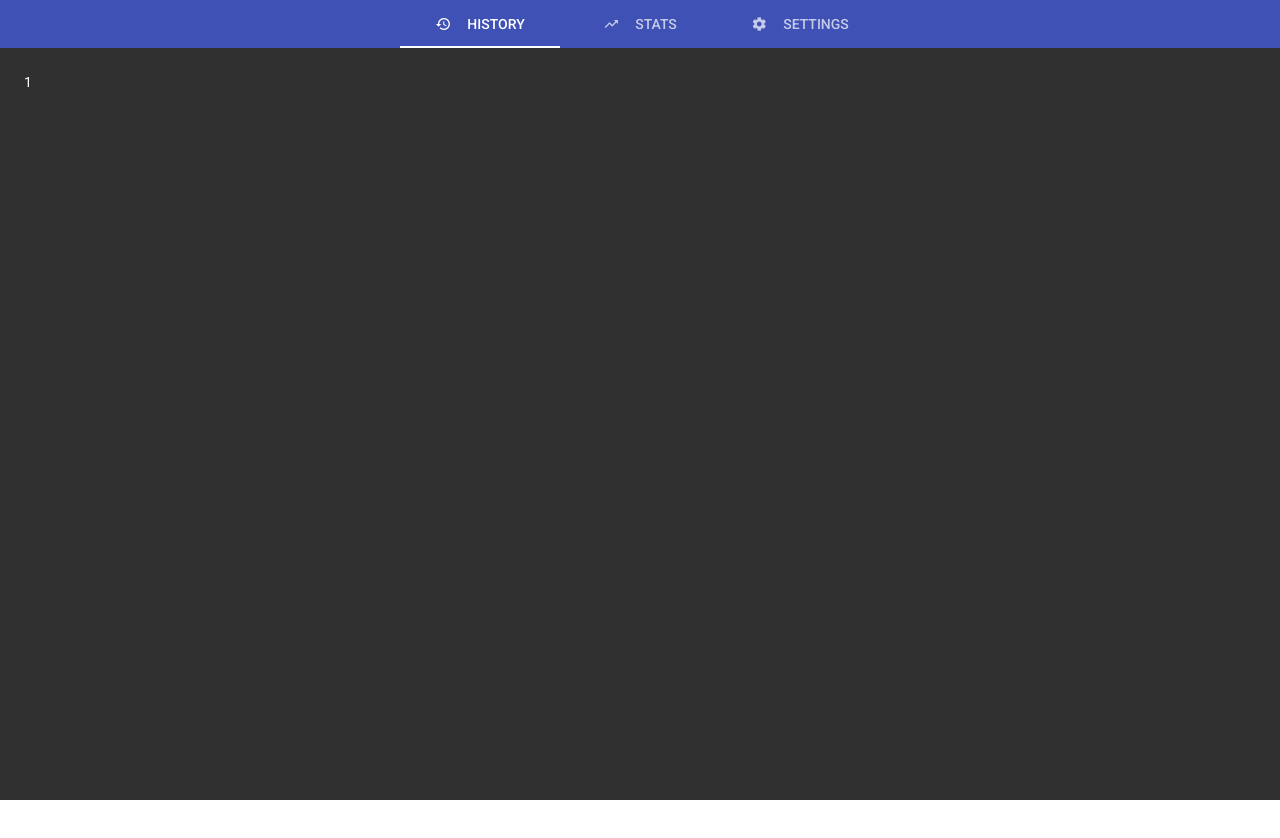
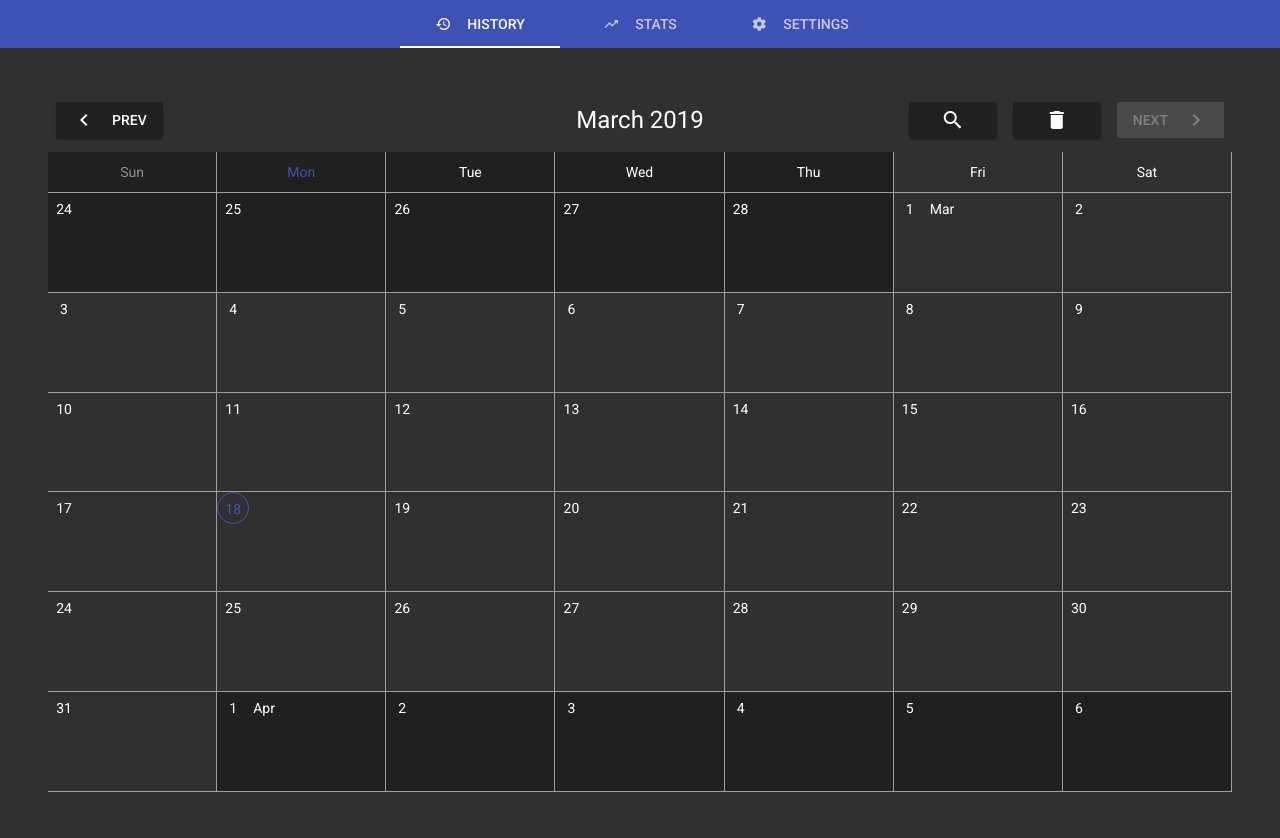
Before and after one commit to sereneblue/chrono, a Vue app: page / in a window 1280 px wide. Shown: the top 838 px of the page. Before the commit the page ends 800 px from the top, so only its background shows below. Built offline with nearby package versions, Linux system fonts and the light colour scheme; no server answers; the HTML template or start-up script is replaced by a standard one.

Commit message:
add history view and component

```diff
--- a/src/options/App.vue
+++ b/src/options/App.vue
@@ -24,7 +24,7 @@
 
       <v-tab-item key="history">
         <v-container fluid>
-          1
+          <HistoryView />
         </v-container>
       </v-tab-item>
 
@@ -44,12 +44,14 @@
 </template>
 
 <script>
+import HistoryView from './history/HistoryView.vue';
 import StatsView from './stats/StatsView.vue';
 import SettingsView from './settings/SettingsView.vue';
 
 export default {
   name: 'App',
   components: {
+    HistoryView,
     StatsView,
     SettingsView
   },
--- /dev/null
+++ b/src/options/history/HistoryView.vue
@@ -0,0 +1,113 @@
+<template>
+  <v-container fill-height fluid grid-list-md text-lg-center>
+    <v-layout align-center wrap>
+      <v-flex
+        sm4
+        xs12
+        class="text-sm-left text-xs-center"
+      >
+        <v-btn @click="prev()">
+          <v-icon
+            left
+          >
+            keyboard_arrow_left
+          </v-icon>
+          Prev
+        </v-btn>
+      </v-flex>
+      <v-flex
+        sm4
+        xs12
+        class="headline text-xs-center"
+      >
+        {{ month }}
+      </v-flex>
+      <v-flex
+        sm4
+        xs12
+        class="text-sm-right text-xs-center"
+      >
+        <v-btn>
+          <v-icon>
+            search
+          </v-icon>
+        </v-btn>
+        <v-btn>
+          <v-icon>
+            delete
+          </v-icon>
+        </v-btn>
+        <v-btn @click="next()" :disabled="isDisabled">
+          Next
+          <v-icon
+            right
+          >
+            keyboard_arrow_right
+          </v-icon>
+        </v-btn>
+      </v-flex>
+      <v-flex
+        xs12
+        class="mb-3"
+      >
+        <v-sheet height="80vh">
+          <HistoryCalendar ref="historycal" />
+        </v-sheet>
+      </v-flex>
+    </v-layout>
+  </v-container>
+</template>
+
+<script>
+import HistoryCalendar from './components/HistoryCalendar.vue';
+
+export default {
+  name: 'HistoryView',
+  components: {
+    HistoryCalendar
+  },
+  data() {
+    return {
+      currentMonth: this.$moment().format("MMMM YYYY"),
+      searchVisits: [],
+      visits: {}
+    }
+  },
+  async created() {
+    this.$store.dispatch('changeMonth', this.$moment().format('YYYY-MM-DD'));
+    await this.getVisits();
+  },
+  computed: {
+    isDisabled() {
+      return this.currentMonth == this.month;
+    },
+    month() {
+      return this.$moment(this.start).format("MMMM YYYY");
+    },
+    start() {
+      return this.$store.state.month;
+    }
+  },
+  methods: {
+    async getVisits() {
+      let m = this.$moment(this.start);
+      let date = null;
+
+      let visits = await browser.history.search({
+        text: "",
+        startTime: m.startOf('month').valueOf(),
+        endTime: m.endOf('month').valueOf(),
+        maxResults: 1000000000
+      });
+
+      this.visits = visits;
+    },
+    next() {
+      this.$refs.historycal.$refs.calendar.next();
+    },
+    prev() {
+      this.$refs.historycal.$refs.calendar.prev();
+    }
+  }
+};
+</script>
--- /dev/null
+++ b/src/options/history/components/HistoryCalendar.vue
@@ -0,0 +1,59 @@
+<template>
+  <v-calendar
+    ref="calendar"
+    v-model="start"
+    type="month"
+    :color="themeColor"
+  >
+  </v-calendar>
+</template>
+
+<script>
+export default {
+  name: 'HistoryCalendar',
+  computed: {
+    start: {
+      get() {
+        return this.$store.state.month;
+      },
+      set(date) {
+        this.$store.dispatch('changeMonth', date);
+      }
+    },
+    themeColor() {
+      let theme = this.$store.state.themeColor;
+
+      if (theme.includes("-")) {
+        let parts = theme.split('-');
+        theme = `${parts[0]}${parts[1].charAt(0).toUpperCase() + parts[1].slice(1)}`;
+      }
+
+      return theme;
+    }
+  }
+}
+</script>
+
+<style lang="scss">
+  /*
+    Ideally, shouldn't be doing this
+  */
+
+  .v-calendar-weekly__head-weekday {
+    padding: 10px 0px !important;
+  }
+
+  .v-calendar {
+    &.theme--light {
+      & .v-calendar-weekly__head-weekday {
+        box-shadow: inset 0 -1px 0 0 #e0e0e0;
+      }
+    }
+
+    &.theme--dark {
+      & .v-calendar-weekly__head-weekday {
+        box-shadow: inset 0 -1px 0 0 #9e9e9e;
+      }
+    }
+  }
+</style>
```
